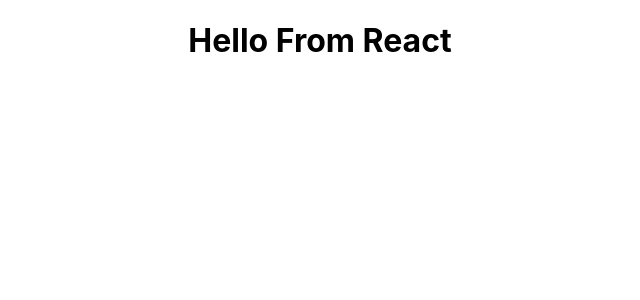
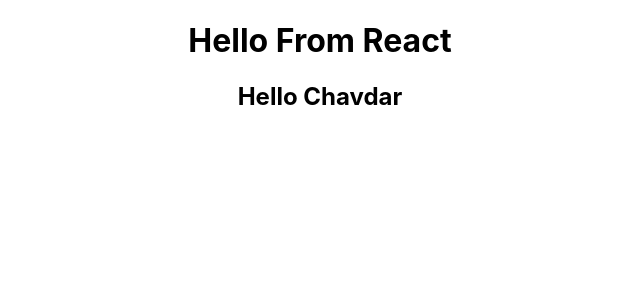
Before and after one commit to chocho77/reactjs, a React (Create React App) app: page / in a window 1280 px wide. Shown: the top 300 px of the page, without its empty margins (320-960 px from the left). Built offline with nearby package versions, Linux system fonts and the light colour scheme.

Commit message:
add another tag h2 with message Hello ... name

```diff
--- a/src/App.js
+++ b/src/App.js
@@ -1,9 +1,11 @@
 import './App.css';
 
 function App() {
+  const name = "Chavdar";
   return (
     <div className="App">
      <h1>Hello From React</h1>
+     <h2>Hello {name}</h2>
     </div>
   );
 }
```
